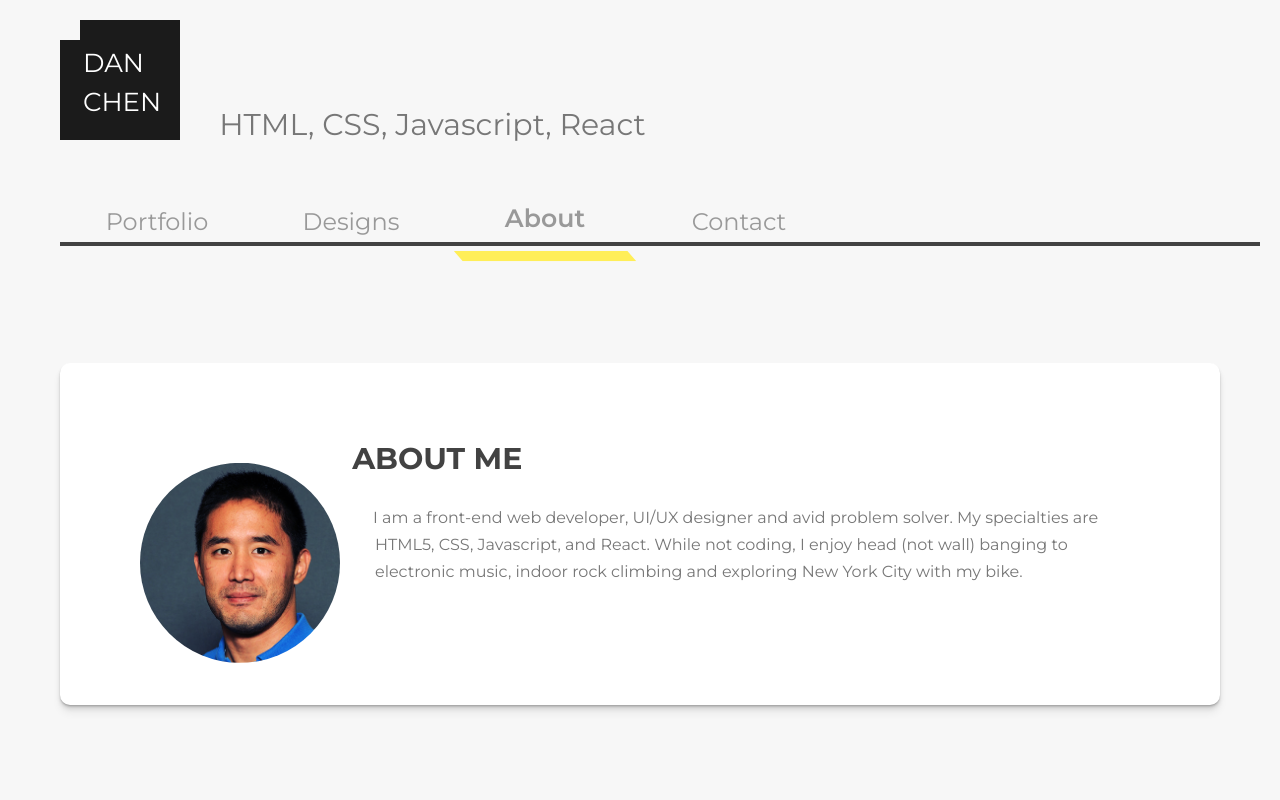
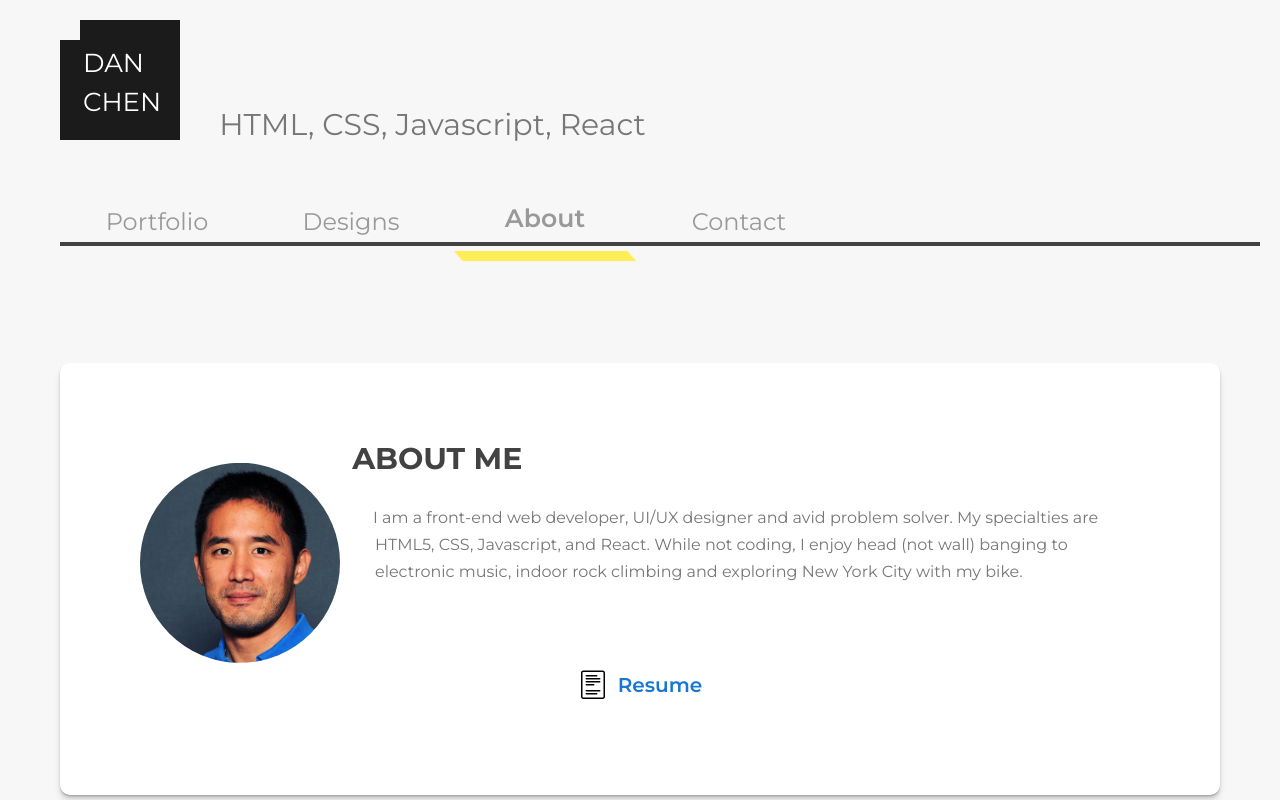
Before and after one commit to danchen4/portfolio, a React (Create React App) app: page /about in a window 1280 px wide. Built offline with nearby package versions, Linux system fonts and the light colour scheme.

Commit message:
added resume to About Me section

```diff
--- a/src/container/About.tsx
+++ b/src/container/About.tsx
@@ -1,6 +1,6 @@
 import React from 'react';
 import profile from '../assets/linkedin.png';
-import resume from '../assets/danchenresume.pdf';
+import resume from '../assets/DanChenResume.pdf';
 import document from '../assets/0217-document.svg';
 
 import { Document } from 'react-pdf';
@@ -19,12 +19,12 @@ export const About = (props: Props) => {
           <h3 className="heading-tertiary u-mbot-xs">About Me</h3>
           <p>{ABOUT_ME}</p>
         </div>
-        {/* <div className="About__box-row">
+        <div className="About__box-row">
           <img className="About__icon" src={document} alt="github logo" />
           <a className="About__link" href={resume} target="_blank" rel="noopener noreferrer">
             Resume
           </a>
-        </div> */}
+        </div>
       </div>
     </div>
   );
```
Also changed, not shown: 1 other file (tests, documents, lock files or other folders).
